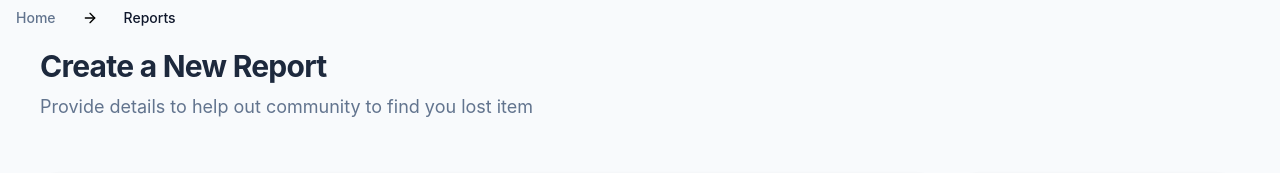
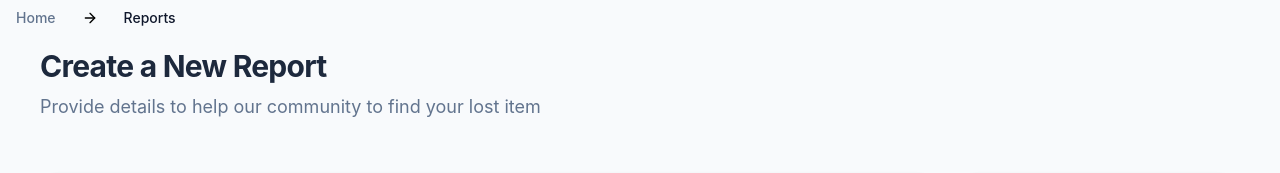
Before and after one commit to Foundit-Graduation-Project/Foundit_React_App, a React (Vite) app: page /app/create-report in a window 1280 px wide. Shown: the top 173 px of the page. Built offline with nearby package versions, Linux system fonts and the light colour scheme.

Commit message:
commit: final Create Report UI

```diff
--- a/src/pages/Reports/ReportFooter.jsx
+++ b/src/pages/Reports/ReportFooter.jsx
@@ -2,7 +2,7 @@ import React from "react";
 
 function ReportFooter() {
   return (
-    <footer className="bg-white flex content-center justify-center text-center py-10 hidden lg:block">
+    <footer className="bg-white flex content-center justify-center text-center py-10 hidden lg:block dark:bg-amber-400">
       <span className="text-slate-500">
         @2025 Find Hup Community. protected what matters to you
       </span>
--- a/src/pages/Reports/ReportHeader.jsx
+++ b/src/pages/Reports/ReportHeader.jsx
@@ -8,7 +8,7 @@ function ReportHeader() {
         <nav className="">
           <ul className="flex">
             <Button variant="defualt">
-              <li className="text-slate-500">Home</li>
+              <li className="text-slate-500 hover:text-slate-900">Home</li>
             </Button>
             <Button variant="defualt" size="icon">
               <li>
@@ -39,7 +39,7 @@ function ReportHeader() {
             <h2>Create a New Report</h2>
           </div>
           <p className="text-slate-500 text-lg max-w-lg leading-relaxed">
-            Provide details to help out community to find you lost item
+            Provide details to help our community to find your lost item
           </p>
         </div>
       </div>
```
